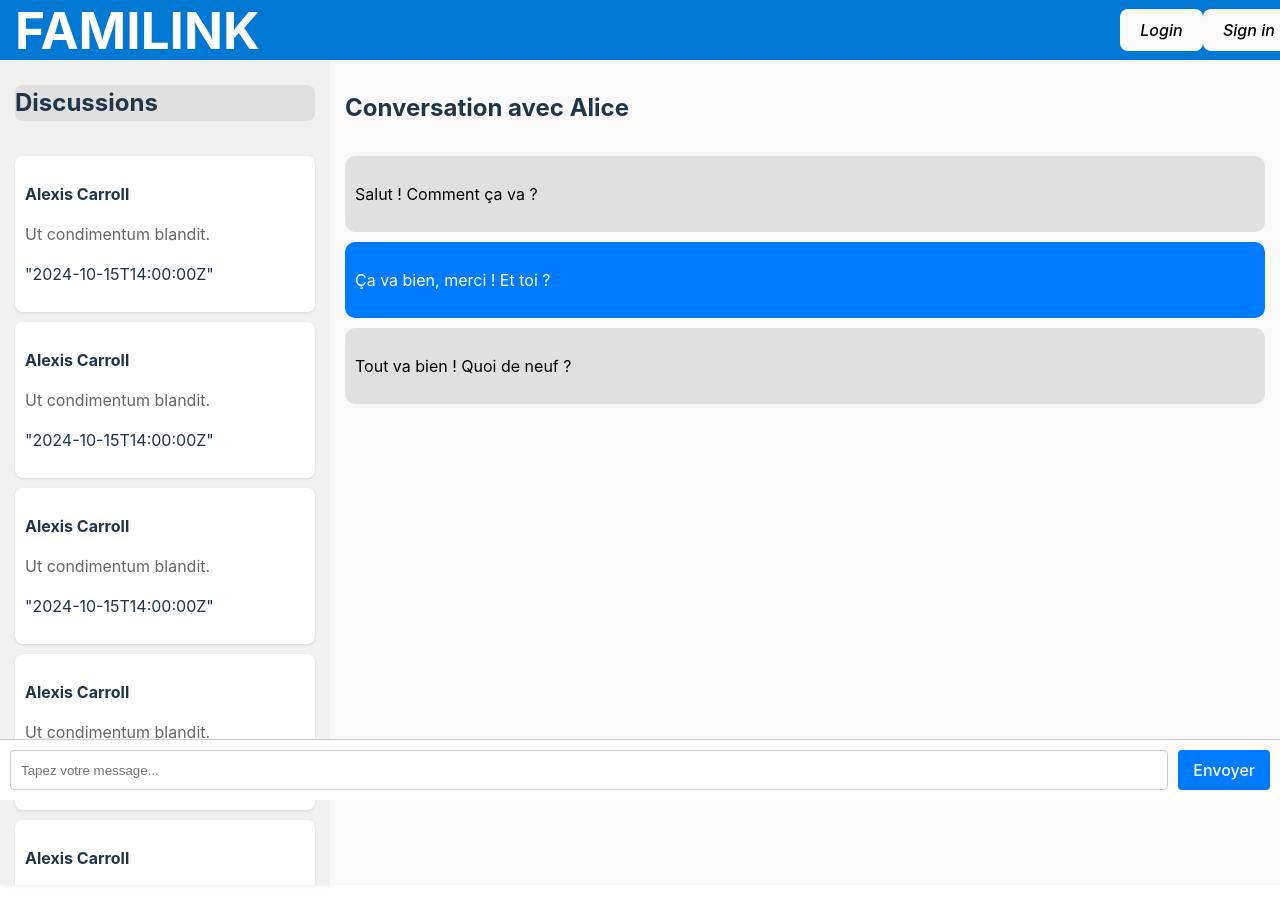
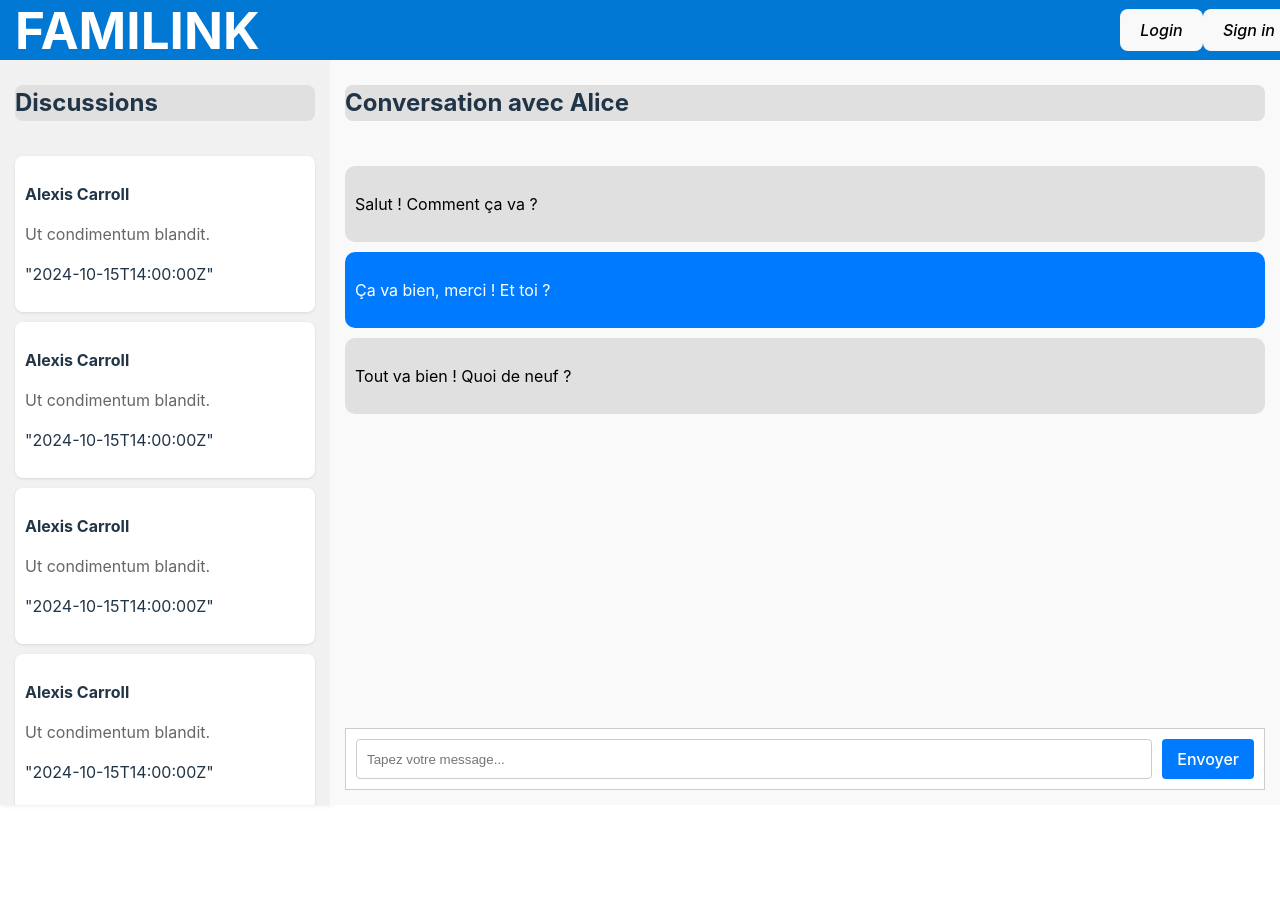
Before and after one commit to UTT-GL03/FAMILINK, a React (Vite) app in the folder frontend/: page / in a window 1280 px wide. Shown: the top 924 px of the page. After the commit the page ends 875 px from the top, so only its background shows below. Built offline with nearby package versions, Linux system fonts and the light colour scheme.

Commit message:
Feature: Discussion should be clickable and indexed'

```diff
--- a/frontend/package.json
+++ b/frontend/package.json
@@ -11,7 +11,8 @@
   },
   "dependencies": {
     "react": "^18.3.1",
-    "react-dom": "^18.3.1"
+    "react-dom": "^18.3.1",
+    "react-router-dom": "^6.27.0"
   },
   "devDependencies": {
     "@eslint/js": "^9.11.1",
--- a/frontend/src/App.css
+++ b/frontend/src/App.css
@@ -1,23 +1,23 @@
-/* App.css */
-
 .app {
   display: flex;
   flex-direction: column;
-  height: 100vh; /* Prend toute la hauteur de la fenêtre */
+  height: 100vh;
   width: 100vw;
 }
+
 #root {
   width: 100%;
   display: flex;
 }
+
 .components {
   display: flex;
   width: 100%;
 }
 
 .app-content {
-  display: flex; /* Permet de disposer la barre latérale et la fenêtre de chat côte à côte */
-  flex-grow: 1; /* Permet à ce conteneur de prendre tout l'espace disponible */
+  display: flex;
+  flex-grow: 1;
 }
 
 .header {
@@ -37,7 +37,7 @@
 
 .sidebar {
   width: 300px;
-  height: 100vh;
+  height: calc(100vh - 80px);
   background-color: #f1f1f1;
   padding: 15px;
   box-shadow: 2px 0 5px rgba(0, 0, 0, 0.1);
@@ -66,6 +66,21 @@
   margin-bottom: 10px;
   border-radius: 8px;
   box-shadow: 0px 1px 3px rgba(0, 0, 0, 0.1);
+  overflow-y: auto;
+}
+
+.chat-title-container {
+  background-color: #e0e0e0;
+  position: sticky;
+  top: 15px;
+  z-index: 1;
+  margin-bottom: 50px;
+  border-radius: 8px;
+}
+
+.chat-title {
+  font-size: 1.5rem;
+  margin: 0;
 }
 
 .chat-sender {
@@ -76,68 +91,68 @@
 .chat-message {
   color: #666;
 }
+
 .chat-window {
   flex-grow: 1;
-  height: 100vh;
+  height: calc(100vh - 80px);
   padding: 15px;
-  padding-top: 70px; /* Pour éviter le chevauchement avec le header */
-  overflow-y: hidden; /* Masque le débordement pour ne pas voir les barres de défilement */
-  background-color: #f9f9f9; /* Couleur de fond pour la zone de chat */
+  padding-top: 70px;
+  overflow-y: hidden;
+  background-color: #f9f9f9;
   display: flex;
-  flex-direction: column; /* Permet de disposer les messages et la barre de saisie verticalement */
+  flex-direction: column;
 }
 
 .message-container {
-  flex-grow: 1; /* Permet à la zone des messages de prendre tout l'espace disponible */
-  overflow-y: auto; /* Ajoute du défilement si nécessaire */
+  flex-grow: 1;
+  overflow-y: auto;
 }
 
 .input-container {
-  position: fixed; /* Fixe la barre de saisie en bas de l'écran */
-  bottom: 0; /* Ancre la barre au bas de la fenêtre */
-  left: 0;
-  right: 0; /* Aligne à droite */
-  padding: 10px; /* Espacement autour de la barre de saisie */
-  background-color: #fff; /* Couleur de fond pour la barre de saisie */
-  border-top: 1px solid #ccc; /* Bordure en haut pour séparer */
-  display: flex; /* Aligne le champ de saisie et le bouton horizontalement */
+  bottom: 0;
+  left: 300;
+  right: 0;
+  padding: 10px;
+  background-color: #fff;
+  border: 1px solid #ccc;
+  display: flex;
 }
 
 .input-field {
-  flex-grow: 1; /* Permet au champ de saisie de prendre tout l'espace disponible */
-  padding: 10px; /* Espacement à l'intérieur du champ */
-  border: 1px solid #ccc; /* Bordure autour du champ */
-  border-radius: 4px; /* Coins arrondis */
-  margin-right: 10px; /* Espacement entre le champ et le bouton */
+  flex-grow: 1;
+  padding: 10px;
+  border: 1px solid #ccc;
+  border-radius: 4px;
+  margin-right: 10px;
 }
 
 .send-button {
-  padding: 10px 15px; /* Espacement à l'intérieur du bouton */
-  background-color: #007bff; /* Couleur de fond du bouton */
-  color: white; /* Couleur du texte */
-  border: none; /* Pas de bordure */
-  border-radius: 4px; /* Coins arrondis */
-  cursor: pointer; /* Changer le curseur au survol */
+  padding: 10px 15px;
+  background-color: #007bff;
+  color: white;
+  border: none;
+  border-radius: 4px;
+  cursor: pointer;
 }
 
 .send-button:hover {
-  background-color: #0056b3; /* Couleur du bouton au survol */
+  background-color: #0056b3;
 }
 
 .sent {
-  background-color: #007bff; /* Couleur de fond pour les messages envoyés */
-  color: white; /* Couleur du texte pour les messages envoyés */
-  align-self: flex-end; /* Aligne les messages envoyés à droite */
-  margin: 10px 0; /* Espacement vertical entre les messages */
-  border-radius: 10px; /* Coins arrondis */
-  padding: 10px; /* Espacement à l'intérieur des messages */
+  background-color: #007bff;
+  color: white;
+  align-self: flex-end;
+  margin: 10px 0;
+  border-radius: 10px;
+  padding: 10px;
 }
 
 .received {
-  background-color: #e0e0e0; /* Couleur de fond pour les messages reçus */
-  color: black; /* Couleur du texte pour les messages reçus */
-  align-self: flex-start; /* Aligne les messages reçus à gauche */
-  margin: 10px 0; /* Espacement vertical entre les messages */
-  border-radius: 10px; /* Coins arrondis */
-  padding: 10px; /* Espacement à l'intérieur des messages */
+  background-color: #e0e0e0;
+  color: black;
+  align-self: flex-start;
+  margin: 10px 0;
+  border-radius: 10px;
+  padding: 10px;
 }
--- a/frontend/src/App.jsx
+++ b/frontend/src/App.jsx
@@ -1,18 +1,15 @@
-import { useState } from 'react'
-import Header from './Components/Header'
-import Discussion from './Components/Discussion.jsx'
-import MessageBox from './Components/MessageBox.jsx'
+import { BrowserRouter as Router, Route, Routes } from 'react-router-dom';
+import Content from './Components/Content.jsx';
 import './App.css'
 
 function App() {
+
   return (
-    <div className = "components">
-      <Header />
-      <div className = "components">
-        <Discussion />
-        <MessageBox />
-      </div>
-    </div>
+    <Router>
+      <Routes>
+        <Route path='/' element={<Content />} />
+      </Routes>
+    </Router>
   )
 }
 
--- /dev/null
+++ b/frontend/src/Components/Content.jsx
@@ -0,0 +1,16 @@
+import Header from './Header';
+import Discussion from "./Discussion";
+import MessageBox from "./MessageBox";
+
+export default function Content(){
+    return(
+        <div className='components'>
+            <Header />
+            <div className='components'>
+                <Discussion />
+                <MessageBox />
+            </div>
+        </div>
+
+    );
+}
--- a/frontend/src/Components/MessageBox.jsx
+++ b/frontend/src/Components/MessageBox.jsx
@@ -32,7 +32,8 @@ export default function MessageBox(){
             <p>{msg.text}</p>
           </div>
         ))}
-        <div className="input-container">
+      </div>
+      <div className="input-container">
             <input
             type="text"
             value={message}
@@ -44,7 +45,6 @@ export default function MessageBox(){
             Envoyer
             </button>
         </div>
-      </div>
     </div>
   );
 };
```
Also changed, not shown: 1 other file (tests, documents, lock files or other folders).
